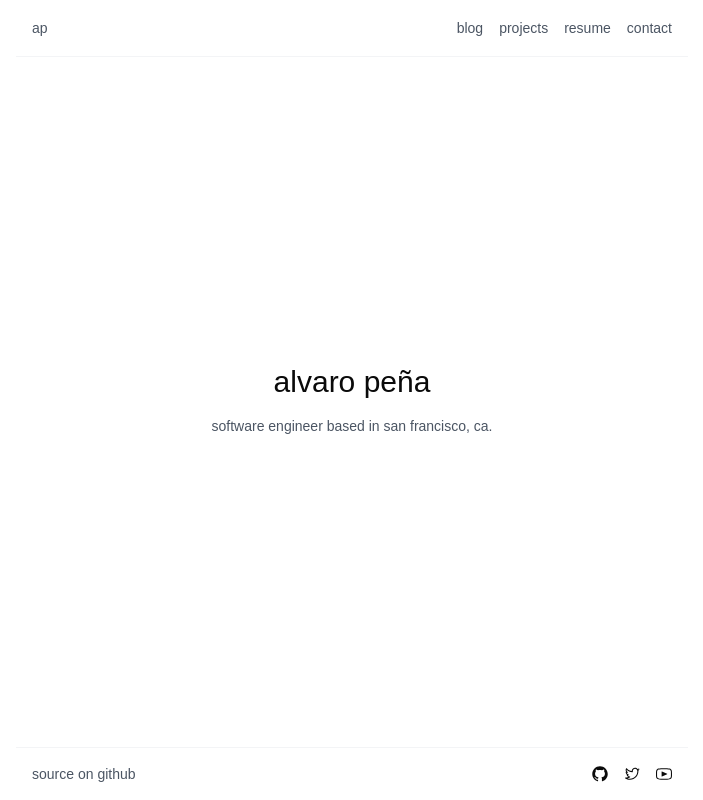
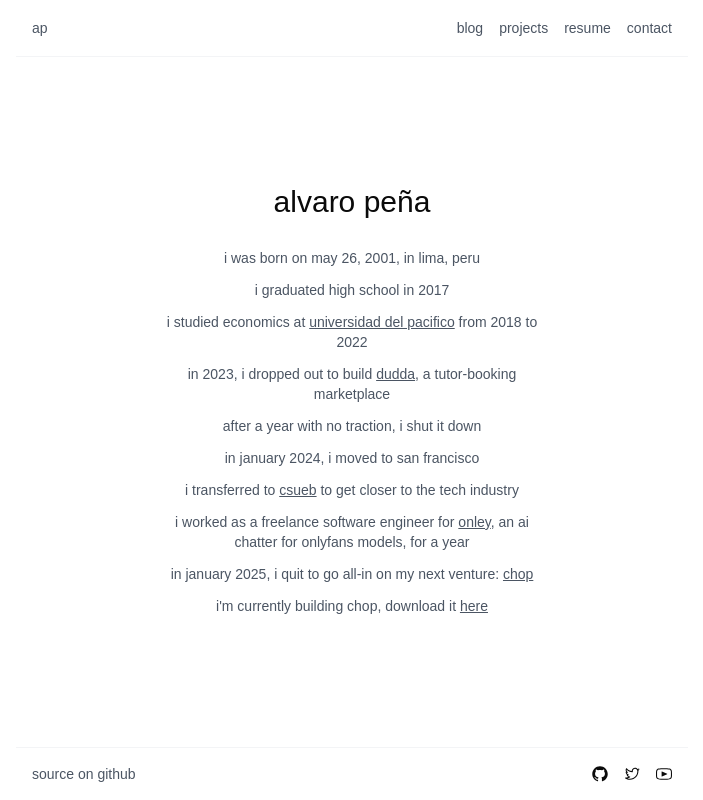
Before and after one commit to alvropena/my-website, a Next.js app: page / in a window 1280 px wide. Shown: the whole page, without its empty margins (288-991 px from the left). Built offline with nearby package versions, Linux system fonts and the light colour scheme.

Commit message:
Update page content with personal journey details

```diff
--- a/app/page.tsx
+++ b/app/page.tsx
@@ -1,11 +1,87 @@
-import { H1, Paragraph } from '@/components/typography'
+import { H1, Paragraph } from "@/components/typography";
+import Link from "next/link";
 
 export default function Content() {
   return (
-		<div className="h-screen flex flex-col items-center justify-center">
+    <div className="h-screen flex flex-col items-center justify-center gap-3">
       <H1 className="mb-4">alvaro peña</H1>
       <Paragraph className="max-w-sm text-center">
-				software engineer based in san francisco, ca.
+        i was born on may 26, 2001, in lima, peru
+      </Paragraph>
+      <Paragraph className="max-w-sm text-center">
+        i graduated high school in 2017
+      </Paragraph>
+      <Paragraph className="max-w-sm text-center">
+        i studied economics at{" "}
+        <Link
+          href="https://www.up.edu.pe/en/"
+          className="underline hover:text-blue-600 group"
+        >
+          <span className="group-hover:hidden">universidad del pacifico</span>
+          <span className="hidden group-hover:inline">
+            [universidad del pacifico]
+          </span>
+        </Link>{" "}
+        from 2018 to 2022
+      </Paragraph>
+      <Paragraph className="max-w-sm text-center">
+        in 2023, i dropped out to build{" "}
+        <Link
+          href="https://dudda.co"
+          className="underline hover:text-blue-600 group"
+        >
+          <span className="group-hover:hidden">dudda</span>
+          <span className="hidden group-hover:inline">[dudda]</span>
+        </Link>
+        , a tutor-booking marketplace
+      </Paragraph>
+      <Paragraph className="max-w-sm text-center">
+        after a year with no traction, i shut it down
+      </Paragraph>
+      <Paragraph className="max-w-sm text-center">
+        in january 2024, i moved to san francisco
+      </Paragraph>
+      <Paragraph className="max-w-sm text-center">
+        i transferred to{" "}
+        <Link
+          href="https://www.csueastbay.edu/"
+          className="underline hover:text-blue-600 group"
+        >
+          <span className="group-hover:hidden">csueb</span>
+          <span className="hidden group-hover:inline">[csueb]</span>
+        </Link>{" "}
+        to get closer to the tech industry
+      </Paragraph>
+      <Paragraph className="max-w-sm text-center">
+        i worked as a freelance software engineer for{" "}
+        <Link
+          href="https://onley.ai"
+          className="underline hover:text-blue-600 group"
+        >
+          <span className="group-hover:hidden">onley</span>
+          <span className="hidden group-hover:inline">[onley]</span>
+        </Link>
+        , an ai chatter for onlyfans models, for a year
+      </Paragraph>
+      <Paragraph className="max-w-sm text-center">
+        in january 2025, i quit to go all-in on my next venture:{" "}
+        <Link
+          href="https://chop.dev"
+          className="underline hover:text-blue-600 group"
+        >
+          <span className="group-hover:hidden">chop</span>
+          <span className="hidden group-hover:inline">[chop]</span>
+        </Link>
+      </Paragraph>
+      <Paragraph className="max-w-sm text-center">
+        i'm currently building chop,{" "}download it {" "}
+        <Link
+          href="https://chop.dev"
+          className="underline hover:text-blue-600 group"
+        >
+          <span className="group-hover:hidden">here</span>
+          <span className="hidden group-hover:inline">[here]</span>
+        </Link>
       </Paragraph>
     </div>
   );
```
Lines whose indentation alone changed are shown as unchanged.
